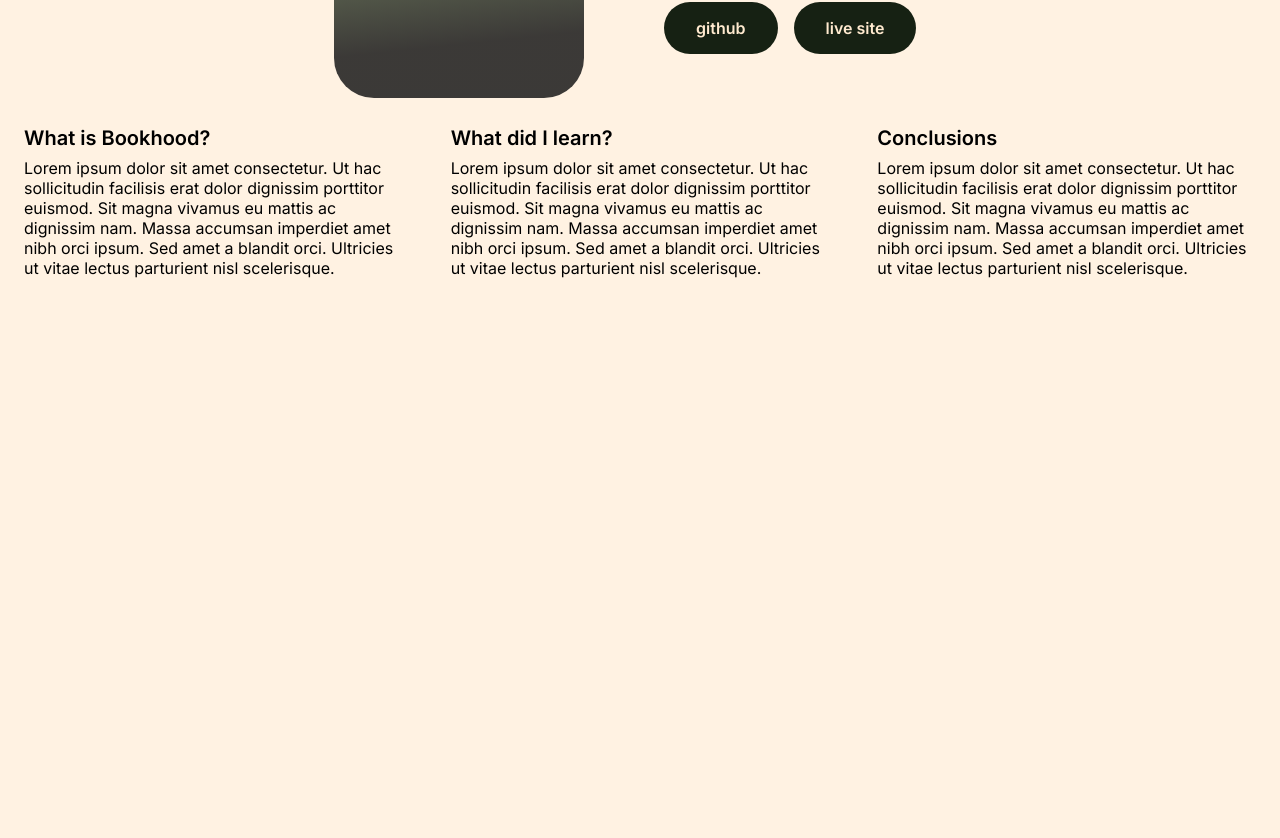
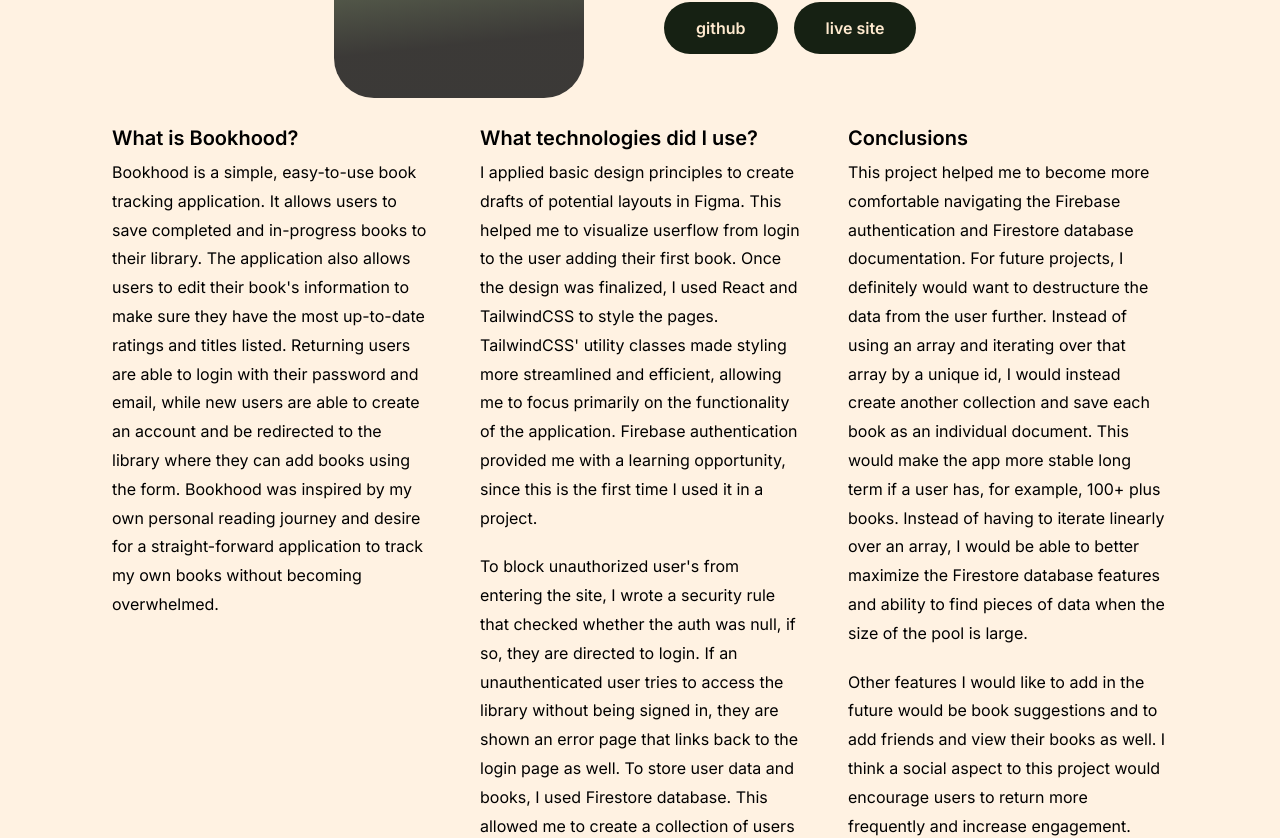
Before and after one commit to kelbri10/PORTFOLIO-WEBSITE, a React (Vite) app in the folder client/: page /work/bookhood in a window 1280 px wide. Shown: the part 332-1170 px from the top of the page. Before the commit the page ends 800 px from the top, so only its background shows below. Built offline with nearby package versions, Linux system fonts and the light colour scheme.

Commit message:
added copy to bookhood project page, updated project page css styling

```diff
--- a/client/src/pages/Work/Projects/Bookhood.tsx
+++ b/client/src/pages/Work/Projects/Bookhood.tsx
@@ -13,7 +13,7 @@
                     </div>
 
                     <div className="project_links">
-                        <a href="github.com" target="_blank">github</a>
+                        <a href="https://github.com/kelbri10/bookhood" target="_blank">github</a>
 
                         <a href="google.com" target="_blank">live site</a>
                     </div>
@@ -24,20 +24,28 @@
                 <article className="project_info">
                     <h3>What is Bookhood?</h3>
                     <p>
-                        Lorem ipsum dolor sit amet consectetur. Ut hac sollicitudin facilisis erat dolor dignissim porttitor euismod. Sit magna vivamus eu mattis ac dignissim nam. Massa accumsan imperdiet amet nibh orci ipsum. Sed amet a blandit orci. Ultricies ut vitae lectus parturient nisl scelerisque.
+                          Bookhood is a simple, easy-to-use book tracking application. It allows users to save completed and in-progress books to their library. The application also allows users to edit their book's information to make sure they have the most up-to-date ratings and titles listed. Returning users are able to login with their password and email, while new users are able to create an account and be redirected to the library where they can add books using the form. Bookhood was inspired by my own personal reading journey and desire for a straight-forward application to track my own books without becoming overwhelmed.
                     </p>
                 </article>
                 <article className="project_info">
-                    <h3>What did I learn?</h3>
+                    <h3>What technologies did I use?</h3>
 
                     <p>
-                        Lorem ipsum dolor sit amet consectetur. Ut hac sollicitudin facilisis erat dolor dignissim porttitor euismod. Sit magna vivamus eu mattis ac dignissim nam. Massa accumsan imperdiet amet nibh orci ipsum. Sed amet a blandit orci. Ultricies ut vitae lectus parturient nisl scelerisque.
+                        I applied basic design principles to create drafts of potential layouts in Figma. This helped me to visualize userflow from login to the user adding their first book. Once the design was finalized, I used React and TailwindCSS to style the pages. TailwindCSS' utility classes made styling more streamlined and efficient, allowing me to focus primarily on the functionality of the application. Firebase authentication provided me with a learning opportunity, since this is the first time I used it in a project.
+                    </p>
+                    <br></br>
+                    <p>
+                        To block unauthorized user's from entering the site, I wrote a security rule that checked whether the auth was null, if so, they are directed to login. If an unauthenticated user tries to access the library without being signed in, they are shown an error page that links back to the login page as well. To store user data and books, I used Firestore database. This allowed me to create a collection of users which stored each user's uid as a document. Within each user document is a books array that stores the saved author, title, rating, start date and completed date.
                     </p>
                 </article>
                 <article className="project_info">
                     <h3>Conclusions</h3>
                     <p>
-                        Lorem ipsum dolor sit amet consectetur. Ut hac sollicitudin facilisis erat dolor dignissim porttitor euismod. Sit magna vivamus eu mattis ac dignissim nam. Massa accumsan imperdiet amet nibh orci ipsum. Sed amet a blandit orci. Ultricies ut vitae lectus parturient nisl scelerisque.
+                        This project helped me to become more comfortable navigating the Firebase authentication and Firestore database documentation. For future projects, I definitely would want to destructure the data from the user further. Instead of using an array and iterating over that array by a unique id, I would instead create another collection and save each book as an individual document. This would make the app more stable long term if a user has, for example, 100+ plus books. Instead of having to iterate linearly over an array, I would be able to better maximize the Firestore database features and ability to find pieces of data when the size of the pool is large.
+                    </p>
+                    <br></br>
+                    <p>
+                        Other features I would like to add in the future would be book suggestions and to add friends and view their books as well. I think a social aspect to this project would encourage users to return more frequently and increase engagement.
                     </p>
                 </article>
             </section>
--- a/client/src/pages/Work/Projects/TheKeyShop.tsx
+++ b/client/src/pages/Work/Projects/TheKeyShop.tsx
@@ -13,7 +13,7 @@
                     </div>
 
                     <div className="project_links">
-                        <a href="github.com" target="_blank">github</a>
+                        <a href="https://github.com/kelbri10/The-Key-Shop" target="_blank">github</a>
 
                         <a href="google.com" target="_blank">live site</a>
                     </div>
@@ -22,13 +22,13 @@
 
             <section className="project_description">
                 <article className="project_info">
-                    <h3>What is Bookhood?</h3>
+                    <h3>What is The Key Shop?</h3>
                     <p>
-                        Lorem ipsum dolor sit amet consectetur. Ut hac sollicitudin facilisis erat dolor dignissim porttitor euismod. Sit magna vivamus eu mattis ac dignissim nam. Massa accumsan imperdiet amet nibh orci ipsum. Sed amet a blandit orci. Ultricies ut vitae lectus parturient nisl scelerisque.
+                    Lorem ipsum dolor sit amet consectetur. Ut hac sollicitudin facilisis erat dolor dignissim porttitor euismod. Sit magna vivamus eu mattis ac dignissim nam. Massa accumsan imperdiet amet nibh orci ipsum. Sed amet a blandit orci. Ultricies ut vitae lectus parturient nisl scelerisque.
                     </p>
                 </article>
                 <article className="project_info">
-                    <h3>What did I learn?</h3>
+                    <h3>What technologies did I use?</h3>
 
                     <p>
                         Lorem ipsum dolor sit amet consectetur. Ut hac sollicitudin facilisis erat dolor dignissim porttitor euismod. Sit magna vivamus eu mattis ac dignissim nam. Massa accumsan imperdiet amet nibh orci ipsum. Sed amet a blandit orci. Ultricies ut vitae lectus parturient nisl scelerisque.
--- a/client/src/pages/styles/Project.css
+++ b/client/src/pages/styles/Project.css
@@ -34,10 +34,14 @@
 .project_description{
     display: flex;
     flex-direction: row;
+    justify-content: space-evenly;
     gap: 3rem;
     margin: 1.5rem;
 }
 
+.project_info{
+    width: 25vw;
+}
 .project_info h3{
     font-weight: 600;
     font-size: 1.25rem;
@@ -47,6 +51,8 @@
 
 .project_info p{
     font-size: 1rem;
+    line-height: 1.8;
+
     font-weight: 400;
 }
 
```
